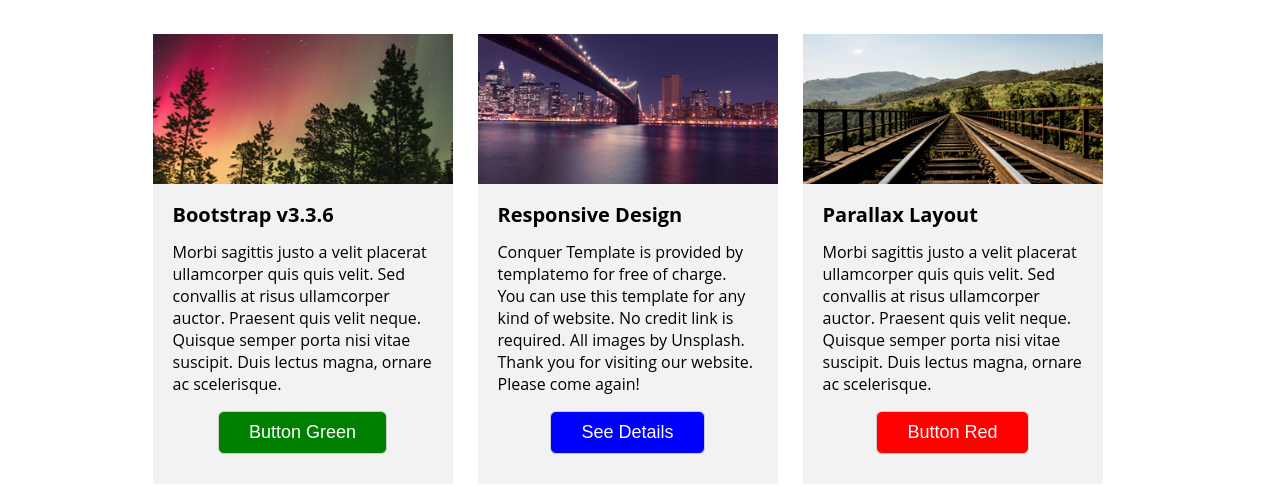
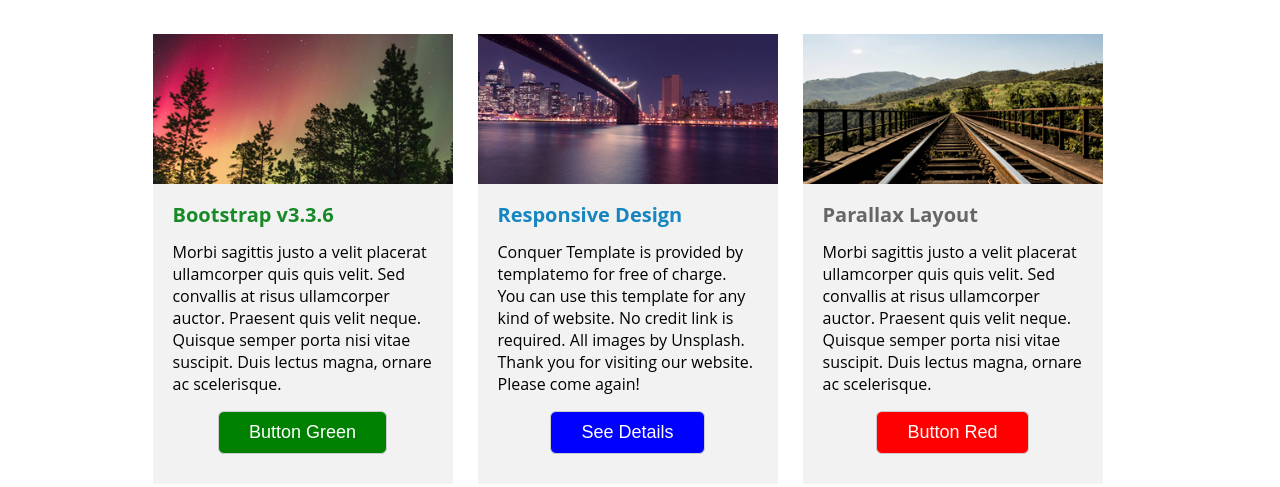
Before and after one commit to jnch009/conquerTemplateJeremy, a React app: page / in a window 1280 px wide. Shown: the part 622-1109 px from the top of the page. Built offline with nearby package versions, Linux system fonts and the light colour scheme.

Commit message:
Updating css styling

```diff
--- a/src/components/about.js
+++ b/src/components/about.js
@@ -10,7 +10,7 @@ function About() {
           <Card
             cardStyle="card__aboutTopRow"
             title="Bootstrap v3.3.6"
-            titleStyle="titleTopRow"
+            titleStyle="title__aboutTopRow title__aboutTopRow--green"
             body="Morbi sagittis justo a velit placerat ullamcorper quis quis
             velit. Sed convallis at risus ullamcorper auctor. Praesent quis
             velit neque. Quisque semper porta nisi vitae suscipit. Duis
@@ -23,7 +23,7 @@ function About() {
           <Card
             cardStyle="card__aboutTopRow"
             title="Responsive Design"
-            titleStyle="titleTopRow"
+            titleStyle="title__aboutTopRow title__aboutTopRow--blue"
             body="Conquer Template is provided by templatemo for free of charge.
             You can use this template for any kind of website. No credit
             link is required. All images by Unsplash. Thank you for visiting
@@ -36,7 +36,7 @@ function About() {
           <Card
             cardStyle="card__aboutTopRow"
             title="Parallax Layout"
-            titleStyle="titleTopRow"
+            titleStyle="title__aboutTopRow title__aboutTopRow--red"
             body="Morbi sagittis justo a velit placerat ullamcorper quis quis
             velit. Sed convallis at risus ullamcorper auctor. Praesent quis
             velit neque. Quisque semper porta nisi vitae suscipit. Duis
--- a/src/components/card.js
+++ b/src/components/card.js
@@ -25,12 +25,7 @@ class Card extends React.Component {
         <img src={this.state.imgLink} alt="1" />
         <div class="bootstrapText">
           <div class="cardContents">
-            <h2
-              class={this.state.titleStyle}
-              style={{ color: this.props.cardColor }}
-            >
-              {this.state.title}
-            </h2>
+            <h2 class={"title " + this.state.titleStyle}>{this.state.title}</h2>
             <p class="bootstrapBody">{this.state.body}</p>
           </div>
           <div class={this.state.buttonWrapper}>
--- a/src/components/card.scss
+++ b/src/components/card.scss
@@ -10,12 +10,27 @@ img {
   margin-top: -5px;
 }
 
-.titleTopRow {
+.title {
   font-size: 20px;
   font-weight: 700;
   padding: 0 20px;
-  text-align: left;
   margin-bottom: 0;
+
+  &__aboutTopRow{
+    text-align: left;
+
+    &--green{
+      color: #178A27;
+    }
+
+    &--blue{
+      color: #1686C1;
+    }
+
+    &--red{
+      color: #666666;
+    }
+  }
 }
 
 .bootstrapTitle {
```
